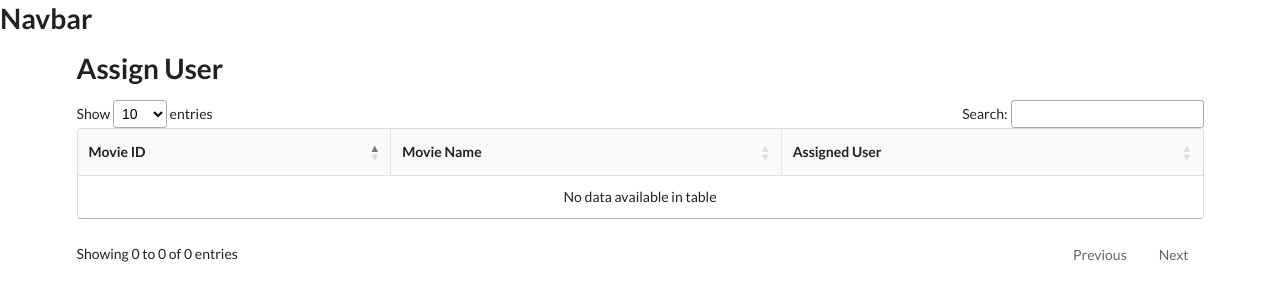
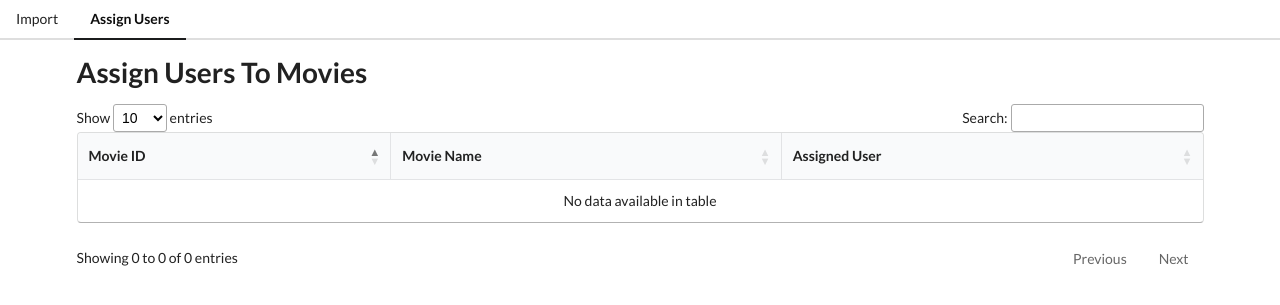
Before and after one commit to nishanthegde/movie_launcher, a Django app: page /upload/assign_movies in a window 1280 px wide. Shown: the top 305 px of the page. Run offline with Django 3.2, Linux system fonts and the light colour scheme; data that the repository does not hold is empty; some libraries are stand-ins or nearby versions.

Commit message:
final commits into user_movie

```diff
--- a/src/import_csv/templates/import/assign_movies.html
+++ b/src/import_csv/templates/import/assign_movies.html
@@ -3,7 +3,7 @@
 {% block title %}Assign User{% endblock title %}
 
 {% block content %}
-    <h1>Assign User</h1>
+    <h1>Assign Users To Movies</h1>
     <table id="movie_user_table" class="ui celled table" style="width:100%">
       <thead>
         <tr>
--- a/src/import_csv/templates/import/upload.html
+++ b/src/import_csv/templates/import/upload.html
@@ -3,7 +3,6 @@
 {% block title %}Import{% endblock title %}
 
 {% block content %}
-
     {% if success_message %}
         <div class="ui success message">
             <i class="close icon"></i>
@@ -22,7 +21,7 @@
         </div>
     {% endif %}
 
-    <h1>Import File</h1>
+    <h1>Import Movies</h1>
     <form action="" method="POST" enctype="multipart/form-data" class="ui form">
         {% csrf_token %}
         {{ form }}
--- a/src/templates/navbar.html
+++ b/src/templates/navbar.html
@@ -1 +1,11 @@
-<h1>Navbar</h1>
+{% url 'import_csv:upload-view' as path_to_upload %}
+{% url 'import_csv:assign-movies' as path_to_assign_movies %}
+
+<div class="ui secondary pointing menu">
+  <a href= {{path_to_upload}}  class="{% if request.path == path_to_upload%}active{% endif %} item">
+    Import
+  </a>
+  <a href= {{path_to_assign_movies}} class="{% if request.path == path_to_assign_movies%}active{% endif %} item">
+    Assign Users
+  </a>
+</div>
```
Lines whose indentation alone changed are shown as unchanged.
